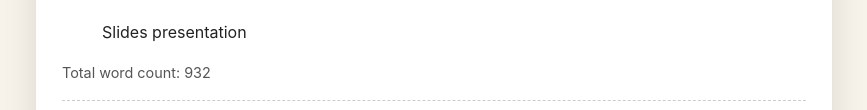
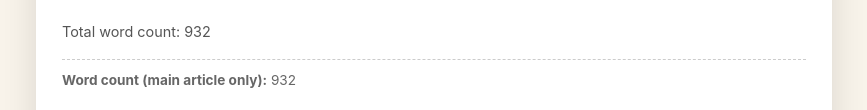
Before and after one commit to EPSFY6936865/FY6936865, a plain HTML site: page index.html in a window 1280 px wide. Shown: the part 4593-4703 px from the top of the page, without its empty margins (358-1225 px from the left). Drawn offline with Linux system fonts and the light colour scheme; no server answers.

Commit message:
Update index.html

```diff
--- a/index.html
+++ b/index.html
@@ -332,7 +332,6 @@ Language barriers have an influence on how non-native speakers (NNES) understand
 <video width="400" controls>
     <source src="Presentation2.pptm" type="video/mp4">
   </video>
-  <p>Slides presentation</p>
 
                 </ol>
             </section>
```
